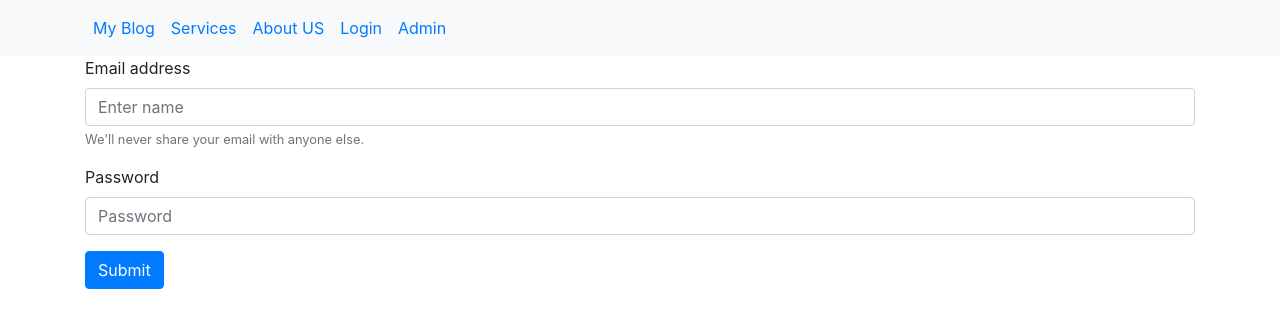
After one commit to saikat111/django_basic_part1, a Django app: page /login in a window 1280 px wide. The commit adds this page. Shown: the top 328 px of the page. Run offline with Django 4.2, Linux system fonts and the light colour scheme; some libraries are stand-ins or nearby versions.

Commit message:
user login

```diff
--- a/home/models.py
+++ b/home/models.py
@@ -5,3 +5,6 @@ class Contact(models.Model):
     email = models.CharField(max_length=20)
     textData = models.TextField()
     date = models.DateField()
+
+    def __str__(self):
+        return self.email
--- a/home/urls.py
+++ b/home/urls.py
@@ -2,10 +2,15 @@
 from django.contrib import admin
 from django.urls import path
 from home import views
+
+  #path('login', views.login, name = 'login'),
+  #path('logout', views.logoutUser, name = 'logout')
+
 urlpatterns = [
   path('', views.index, name = 'home'),
   path('about', views.about, name = 'about'),
-  path('services', views.services, name = 'services')
-
+  path('services', views.services, name = 'services'),
+  path('login', views.login, name = 'login'),
+  path('logout', views.logoutUser, name = 'logout')
 
 ]
--- a/home/views.py
+++ b/home/views.py
@@ -1,17 +1,26 @@
-from django.shortcuts import render, HttpResponse
+from django.shortcuts import render, HttpResponse, redirect
 from datetime import datetime
 from home.models import Contact
+from django.contrib.auth.models import User
+from django.contrib.auth import authenticate
+from django.contrib.auth import logout
 # Create your views here.
 def index(request):
     return render(request, 'index.html')
 
 
 def about(request):
+    if request.user.is_anonymous:
+        print("not login")
+        return redirect ('/login')
+    else:
+        print("Login user")
     if request.method == "POST":
         email = request.POST.get('email')
         textData = request.POST.get('textdata')
         contact = Contact(email=email,textData=textData,date = datetime.today())
         contact.save()
+        return render(request, 'contact.html')
     return render(request, 'contact.html')
     #return HttpResponse("This is about page")
 
@@ -19,3 +28,24 @@ def about(request):
 
 def services(request):
     return HttpResponse("This is services page")
+
+
+
+
+def login(request):
+    if request.method == "POST":
+        username = request.get("username")
+        password = request.get("password")
+        user = authenticate(username = username, password = password)
+        if user is not None:
+            return redirect("/about")
+        else:
+            print("User is none")
+            return render(request, 'login.html')
+    return render(request, 'login.html')
+
+
+
+def logoutUser(request):
+    logout(request)
+    return redirect("/login")
--- a/templates/base.html
+++ b/templates/base.html
@@ -27,6 +27,9 @@
             <a class="nav-link" href="/about">About US</a>
           </li>
           <li class="nav-item">
+            <a class="nav-link" href="/login">Login</a>
+          </li>
+          <li class="nav-item">
             <a class="nav-link" href="/admin">Admin</a>
           </li>
         </ul>
--- /dev/null
+++ b/templates/login.html
@@ -0,0 +1,19 @@
+{% extends 'base.html' %}
+{% block  body %}
+<div class="container">
+<form method="post" action="/about">
+    {% csrf_token %}
+    <div class="form-group">
+      <label for="exampleInputEmail1">Email address</label>
+      <input type="text" class="form-control" id="name" name="username" placeholder="Enter name">
+      <small id="emailHelp" class="form-text text-muted">We'll never share your email with anyone else.</small>
+    </div>
+    <div class="form-group">
+      <label for="exampleInputPassword1">Password</label>
+      <input type="password" class="form-control" id="password" name = "password" placeholder="Password">
+    </div>
+
+    <button type="submit" class="btn btn-primary">Submit</button>
+  </form>
+</div>
+  {% endblock body  %}
```
Also changed, not shown: db.sqlite3.
